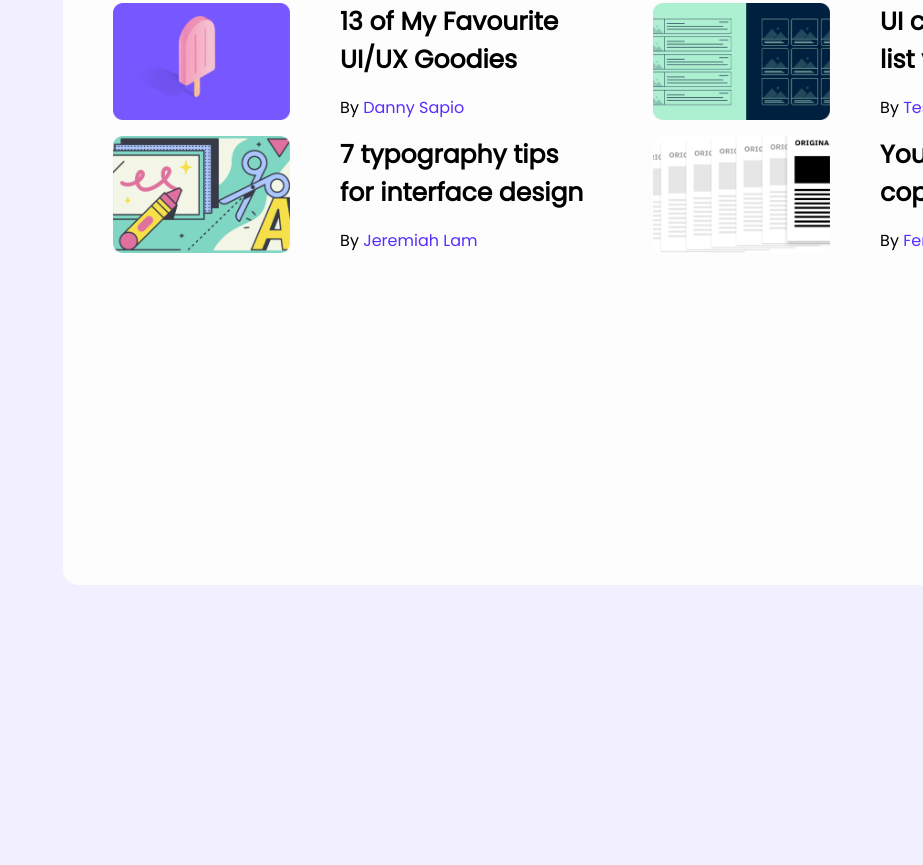
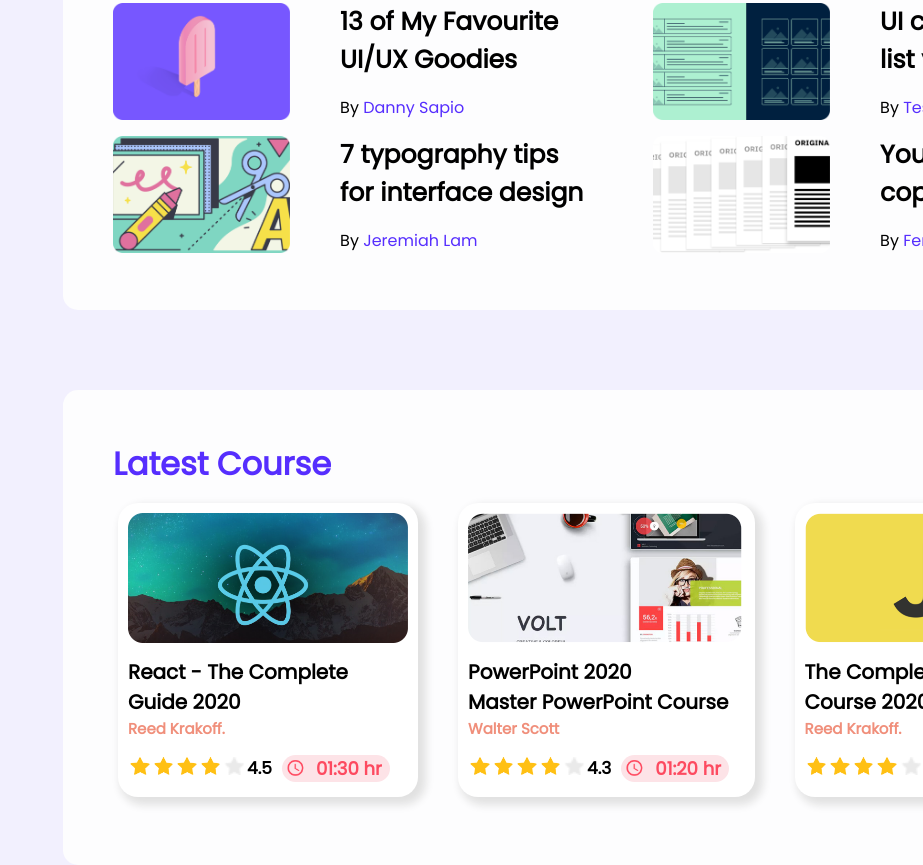
Before and after one commit to Nightstalkeer/Figma2, a plain HTML site: page index.html in a window 1280 px wide. Shown: the part 615-1480 px from the top of the page, without its empty margins (357-1280 px from the left). Before the commit the page ends 1200 px from the top, so only its background shows below. Drawn offline with Linux system fonts and the light colour scheme.

```diff
--- a/index.html
+++ b/index.html
@@ -152,6 +152,107 @@
 
 	</section>
 
+	<section class="sthree">
+		<div>
+			<p style="padding: 50px; padding-bottom: 15px; font-family: Poppins; font-size: 32px; font-weight: bold; color: #562efe; margin: 0px">
+				Latest Course
+			</p>
+		</div>
+
+		<div style="display: grid; grid-template-columns: 1fr 1fr 1fr">
+
+			<div style="background-color: white; box-shadow: 5px 5px 8px 3px #e1e1e1; border-radius: 5px; margin-left: 55px; margin-right: 10px; border-radius: 20px">
+				<img src="./images/courses/course-1.png" alt="React" style="height: 130px; padding: 10px">
+				<p class="course">
+					React - The Complete <br>Guide 2020
+				</p>
+				<p class="course_T">
+					Reed Krakoff.
+				</p>
+				<div style="display: flex; margin: 15px 0; margin-left: 10px">
+
+					<img src="./images/icons/star.png" alt="Rating" style="height: 18px; padding: 2px">
+					<img src="./images/icons/star.png" alt="Rating" style="height: 18px; padding: 2px">
+					<img src="./images/icons/star.png" alt="Rating" style="height: 18px; padding: 2px">
+					<img src="./images/icons/star.png" alt="Rating" style="height: 18px; padding: 2px">
+					<img src="./images/icons/white%20star.png" alt="Rating" style="height: 18px; padding: 2px">
+
+					<p style="font-family: Poppins; font-size: 17px; margin: 0px; font-weight: bold">
+						4.5
+					</p>
+
+					<div style="background-color: #fde3e7; border-radius: 35px; margin-left: 10px; display: flex">
+						<img src="./images/icons/clock.png" alt="Duration" style="height: 20px; padding: 3px">
+						<p style="font-family: Poppins; font-size: 18px; margin: 0 8px; font-weight: bold; color: #fd4a60">
+							01:30 hr
+						</p>
+					</div>
+
+				</div>
+			</div>
+
+			<div style="background-color: white; box-shadow: 5px 5px 8px 3px #e1e1e1; border-radius: 5px; margin-left: 30px; margin-right: 30px; border-radius: 20px">
+				<img src="./images/courses/course-2.png" alt="React" style="height: 130px; padding: 10px">
+				<p class="course">
+					PowerPoint 2020<br>Master PowerPoint Course
+				</p>
+				<p class="course_T">
+					Walter Scott
+				</p>
+				<div style="display: flex; margin: 15px 0; margin-left: 10px">
+
+					<img src="./images/icons/star.png" alt="Rating" style="height: 18px; padding: 2px">
+					<img src="./images/icons/star.png" alt="Rating" style="height: 18px; padding: 2px">
+					<img src="./images/icons/star.png" alt="Rating" style="height: 18px; padding: 2px">
+					<img src="./images/icons/star.png" alt="Rating" style="height: 18px; padding: 2px">
+					<img src="./images/icons/white%20star.png" alt="Rating" style="height: 18px; padding: 2px">
+
+					<p style="font-family: Poppins; font-size: 17px; margin: 0px; font-weight: bold">
+						4.3
+					</p>
+
+					<div style="background-color: #fde3e7; border-radius: 35px; margin-left: 10px; display: flex">
+						<img src="./images/icons/clock.png" alt="Duration" style="height: 20px; padding: 3px">
+						<p style="font-family: Poppins; font-size: 18px; margin: 0 8px; font-weight: bold; color: #fd4a60">
+							01:20 hr
+						</p>
+					</div>
+
+				</div>
+			</div>
+
+			<div style="background-color: white; box-shadow: 5px 5px 8px 3px #e1e1e1; border-radius: 5px; margin-left: 10px; margin-right: 55px; border-radius: 20px">
+				<img src="./images/courses/course-3.png" alt="React" style="height: 130px; padding: 10px">
+				<p class="course">
+					The Complete JavaScript<br>Course 2020
+				</p>
+				<p class="course_T">
+					Reed Krakoff.
+				</p>
+				<div style="display: flex; margin: 15px 0; margin-left: 10px">
+
+					<img src="./images/icons/star.png" alt="Rating" style="height: 18px; padding: 2px">
+					<img src="./images/icons/star.png" alt="Rating" style="height: 18px; padding: 2px">
+					<img src="./images/icons/star.png" alt="Rating" style="height: 18px; padding: 2px">
+					<img src="./images/icons/star.png" alt="Rating" style="height: 18px; padding: 2px">
+					<img src="./images/icons/white%20star.png" alt="Rating" style="height: 18px; padding: 2px">
+
+					<p style="font-family: Poppins; font-size: 17px; margin: 0px; font-weight: bold">
+						4.5
+					</p>
+
+					<div style="background-color: #fde3e7; border-radius: 35px; margin-left: 10px; display: flex">
+						<img src="./images/icons/clock.png" alt="Duration" style="height: 20px; padding: 3px">
+						<p style="font-family: Poppins; font-size: 18px; margin: 0 8px; font-weight: bold; color: #fd4a60">
+							01:30 hr
+						</p>
+					</div>
+
+				</div>
+			</div>
+
+		</div>
+	</section>
 
 </body>
 </html>
--- a/style.css
+++ b/style.css
@@ -21,7 +21,7 @@ body {
 
 .stwo{
     background-color: #fdfdfe;
-    height: 1000px;
+    height: 725px;
     width: 1080px;
     margin: 80px 420px;
     border-radius: 15px;
@@ -51,3 +51,28 @@ body {
     margin: 0px;
     font-weight: bold;
 }
+
+.sthree{
+    background-color: #fdfdfe;
+    height: 475px;
+    width: 1080px;
+    margin: 80px 420px;
+    border-radius: 15px;
+}
+
+.course{
+    font-family: Poppins;
+    font-weight: bold;
+    font-size: 20px;
+    padding-left: 10px;
+    margin: 0px;
+}
+
+.course_T{
+    font-family: Poppins;
+    font-weight: bold;
+    font-size: 15px;
+    padding-left: 10px;
+    margin: 0px;
+    color: #f08f7b;
+}
```
Also changed, not shown: images/icons/white star.png (added).
